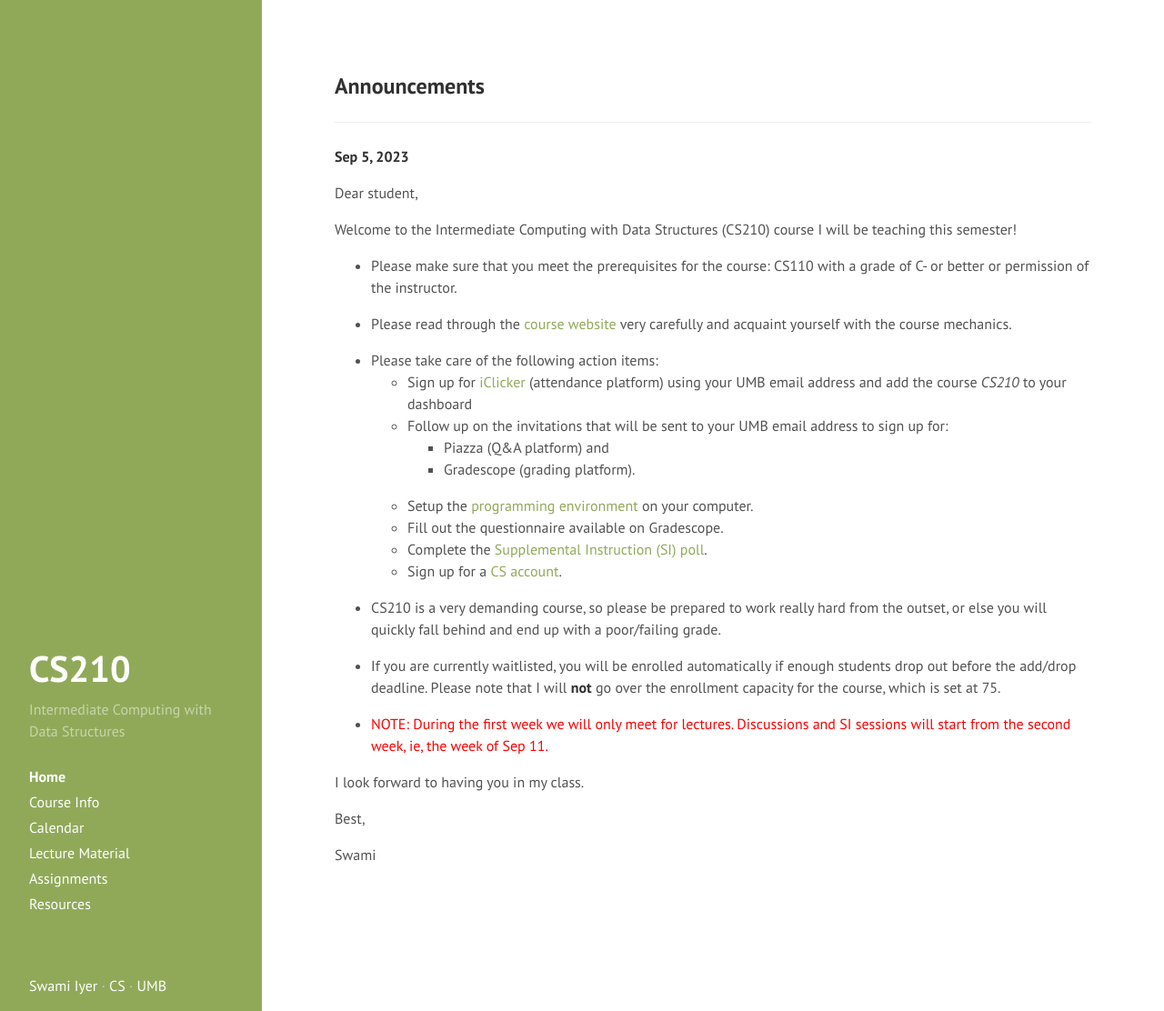
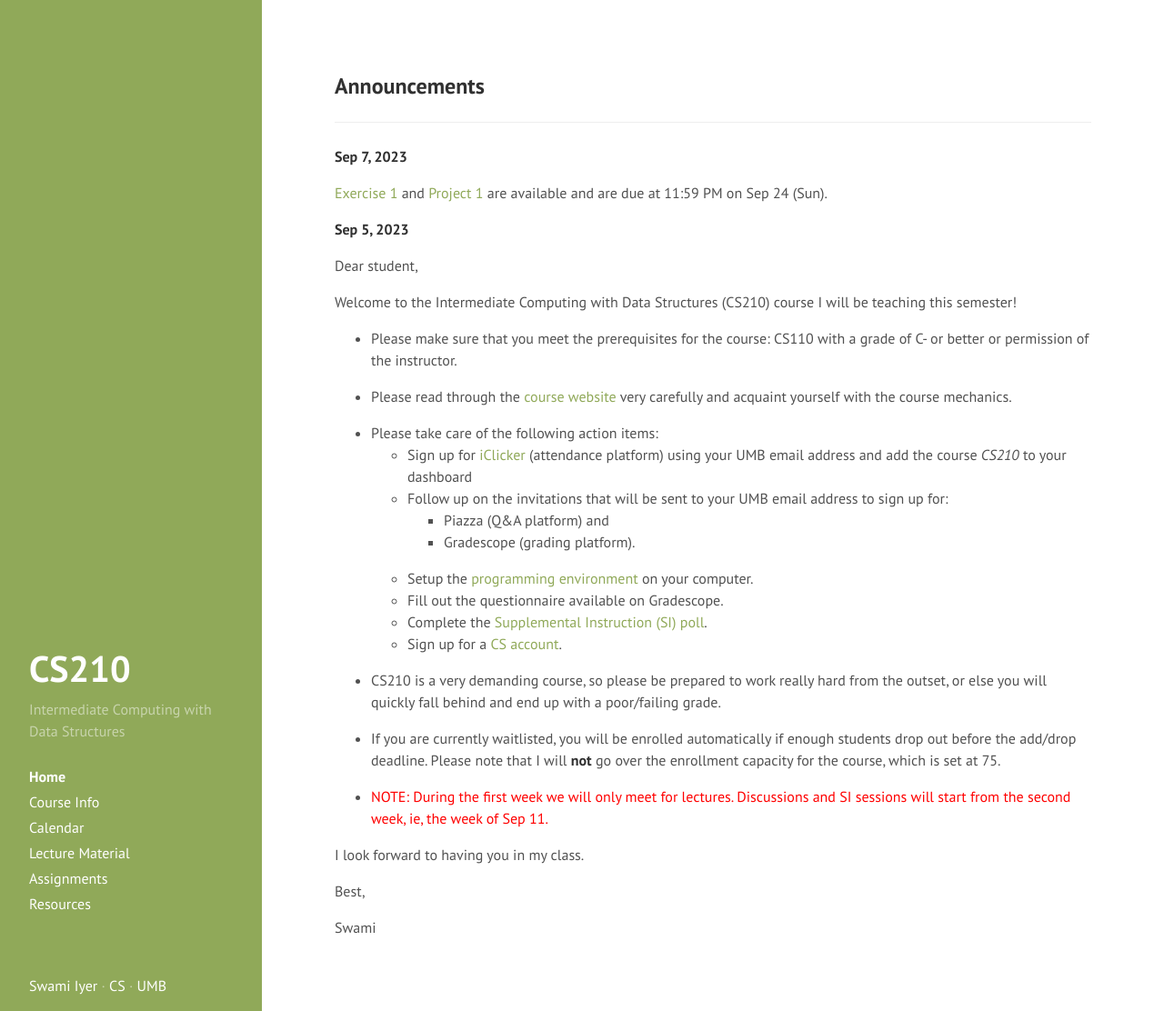
Before and after one commit to swamiiyer/swamiiyer.github.io, a Jekyll site: the page built from _pages/cs210/index.md, in a window 1280 px wide and 1112 px high. Shown: the whole window at 91% size. Built offline with Jekyll 4.4.1, drawn with Linux system fonts in a browser that asks for light colours.

Commit message:
assignment 1 announced

```diff
--- a/_pages/cs210/index.md
+++ b/_pages/cs210/index.md
@@ -4,6 +4,10 @@ layout: cs210_page
 title: Home
 order: 1
 ---
+
+**Sep 7, 2023**
+
+[Exercise 1](/cs110/assignments.html) and [Project 1](/cs110/assignments.html) are available and are due at 11:59 PM on Sep 24 (Sun).
 
 **Sep 5, 2023**
 
```
Also changed, not shown: _pages/cs110/index.md (+4 -0 lines).
